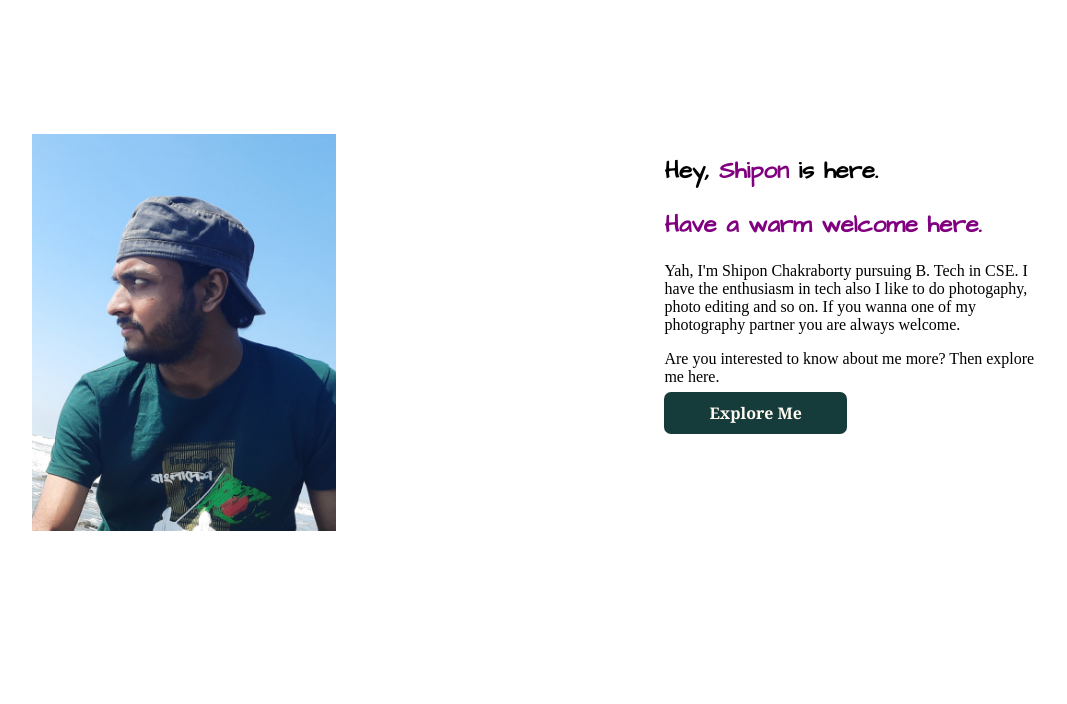
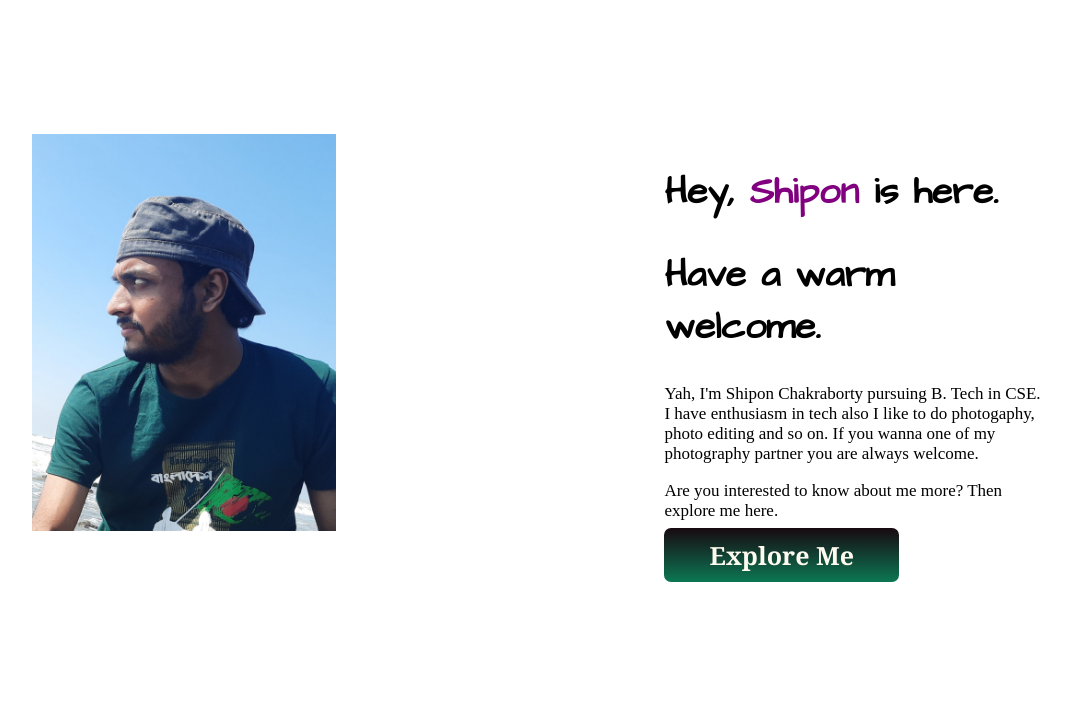
Before and after one commit to Shipon-Chakraborty/ranga-changa-portfolio, a plain HTML site: page index.html in a window 1280 px wide. Shown: the whole page, without its empty margins (102-1169 px from the left). Drawn offline with Linux system fonts and the light colour scheme.

Commit message:
1st part

```diff
--- a/index.html
+++ b/index.html
@@ -17,17 +17,18 @@
     <section>
         <div class="equal-width"><img src="20201107_171117.jpg" alt=""></div>
 
+        <div class="equal-width">
 
+            <div id="left-border">
+                <h1>
+                    Hey, <span class="purple-color">Shipon</span> is here.
+                </h1>
+                <h1>
+                    Have a warm welcome.
+                </h1>
+            </div>
 
-        <div class="equal-width">
-            <h1>
-                Hey, <span class="purple-color">Shipon</span> is here.
-            </h1>
-            <h1>
-                <span class="purple-color">Have a warm welcome here.</span>
-            </h1>
-
-            <p>Yah, I'm Shipon Chakraborty pursuing B. Tech in CSE. I have the enthusiasm in tech also I like to do
+            <p>Yah, I'm Shipon Chakraborty pursuing B. Tech in CSE. I have enthusiasm in tech also I like to do
                 photogaphy,
                 photo editing and so on. If you wanna one of my photography partner you are always welcome.</p>
             <p>Are you interested to know about me more? Then explore me here.</p>
--- a/style.css
+++ b/style.css
@@ -1,9 +1,11 @@
 body{
     font-family: 'Architects Daughter', cursive;
+    font-size: 25px;
 }
 
 p{
     font-family: "Lucida Handwriting";
+    font-size: 17px;
 }
 .purple-color{
     color: purple;
@@ -25,7 +27,7 @@ section{
 .LinkedIn-button{
     text-decoration: none;
     text-shadow: 2%;
-    background-color: rgb(22, 59, 59);
+    background-image: linear-gradient(rgb(24, 9, 17), rgb(12, 119, 83));
     padding: 10px 45px;
     border-radius: 7px;
 }
@@ -37,3 +39,6 @@ section{
 .White-color{
     color:floralwhite;
 }
+.left-border{
+    border: firebrick;
+}
```
